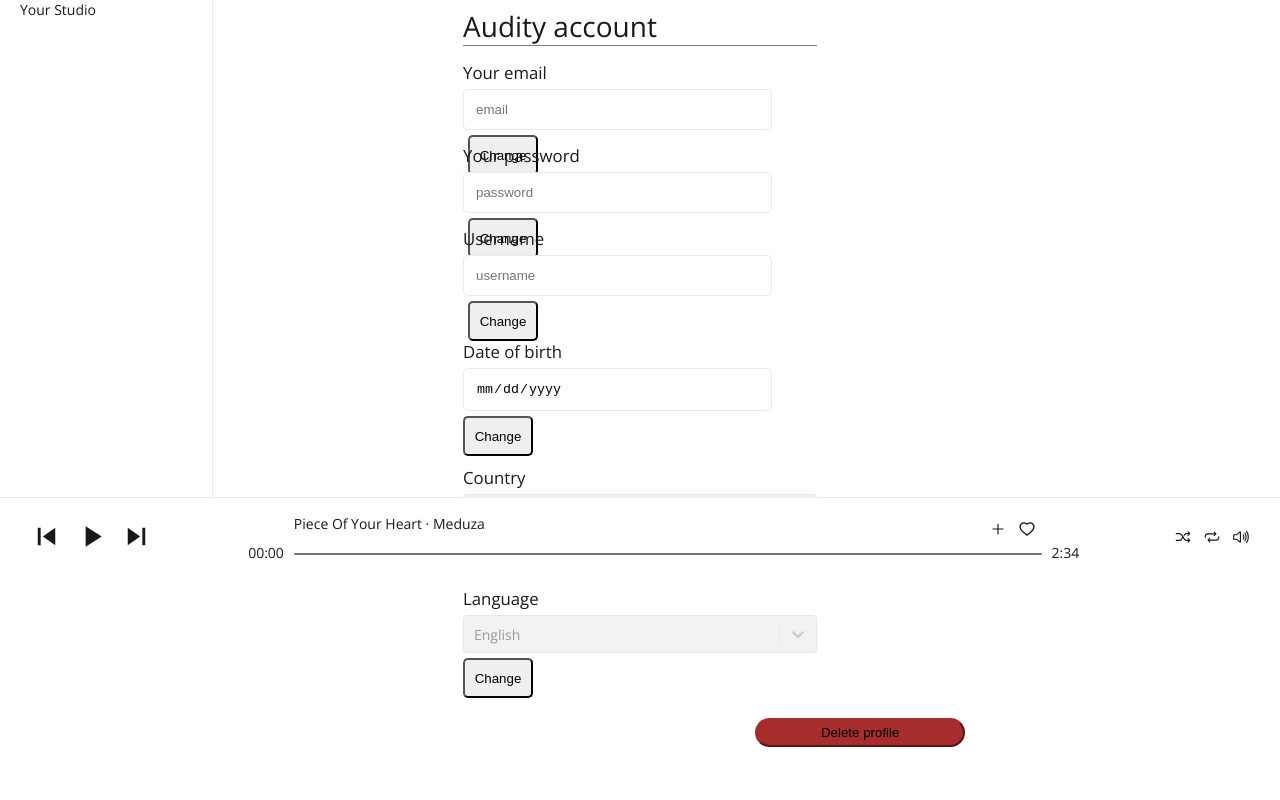
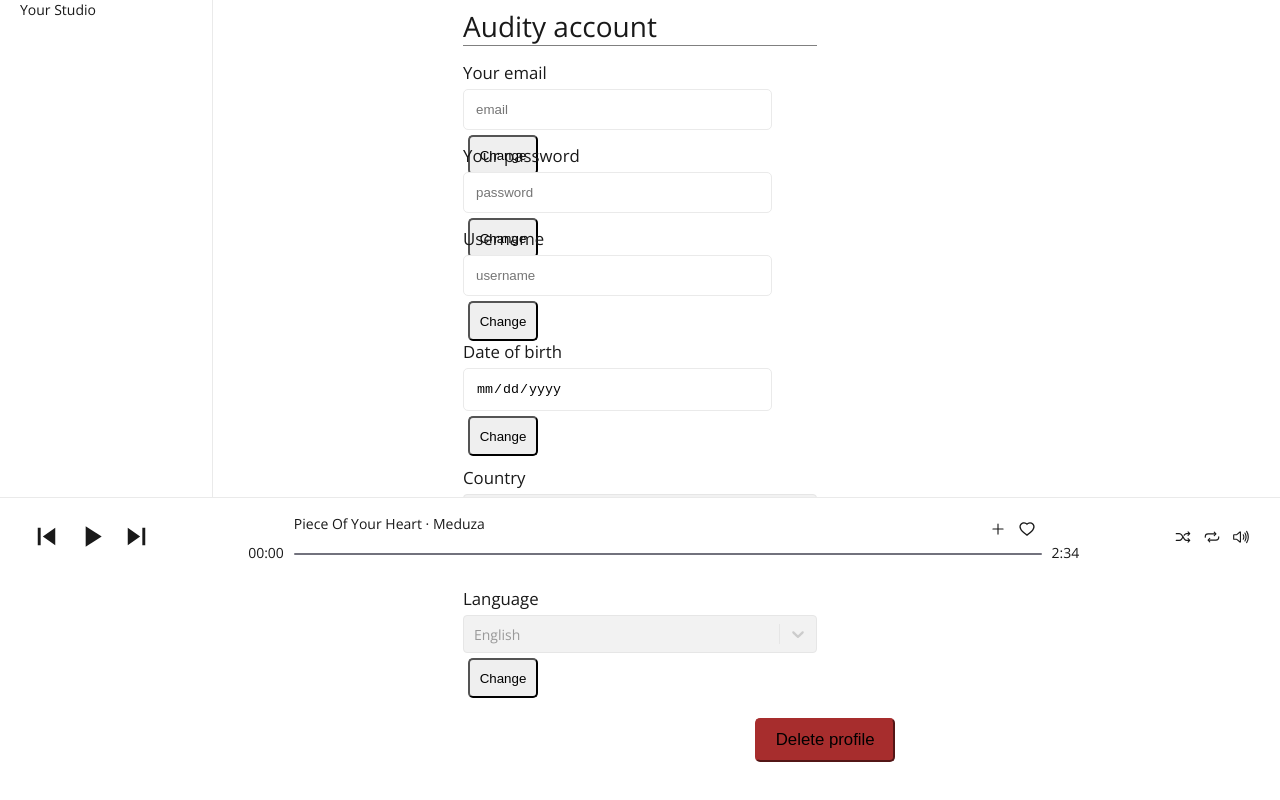
Before and after one commit to Lucydct22/audity_react_app, a React (Vite) app: page /settings in a window 1280 px wide. Shown: the part 222-1022 px from the top of the page. Built offline with nearby package versions, Linux system fonts and the light colour scheme; no server answers; a web font is replaced by a local one.

Commit message:
change style profile page

```diff
--- a/src/views/components/basic/profileComponent/profileComponent.scss
+++ b/src/views/components/basic/profileComponent/profileComponent.scss
@@ -86,20 +86,19 @@
       padding: 5px;
       border-radius: 5px;
       margin: 5px;
-      margin-left: 0;
       height: 40px;
-
     }
   }
 
 
   &__btn-delete {
-    padding: 5px;
+    padding: 10px;
+    font-size: 1.2rem;
     outline: none;
-    border-radius: 20px;
+    border-radius: 5px;
     background-color: rgb(167, 45, 45);
     border-color: rgb(167, 45, 45);
-    width: 15rem;
+    width: 10rem;
     margin-left: 80%;
     margin-bottom: 50px;
   }
```
